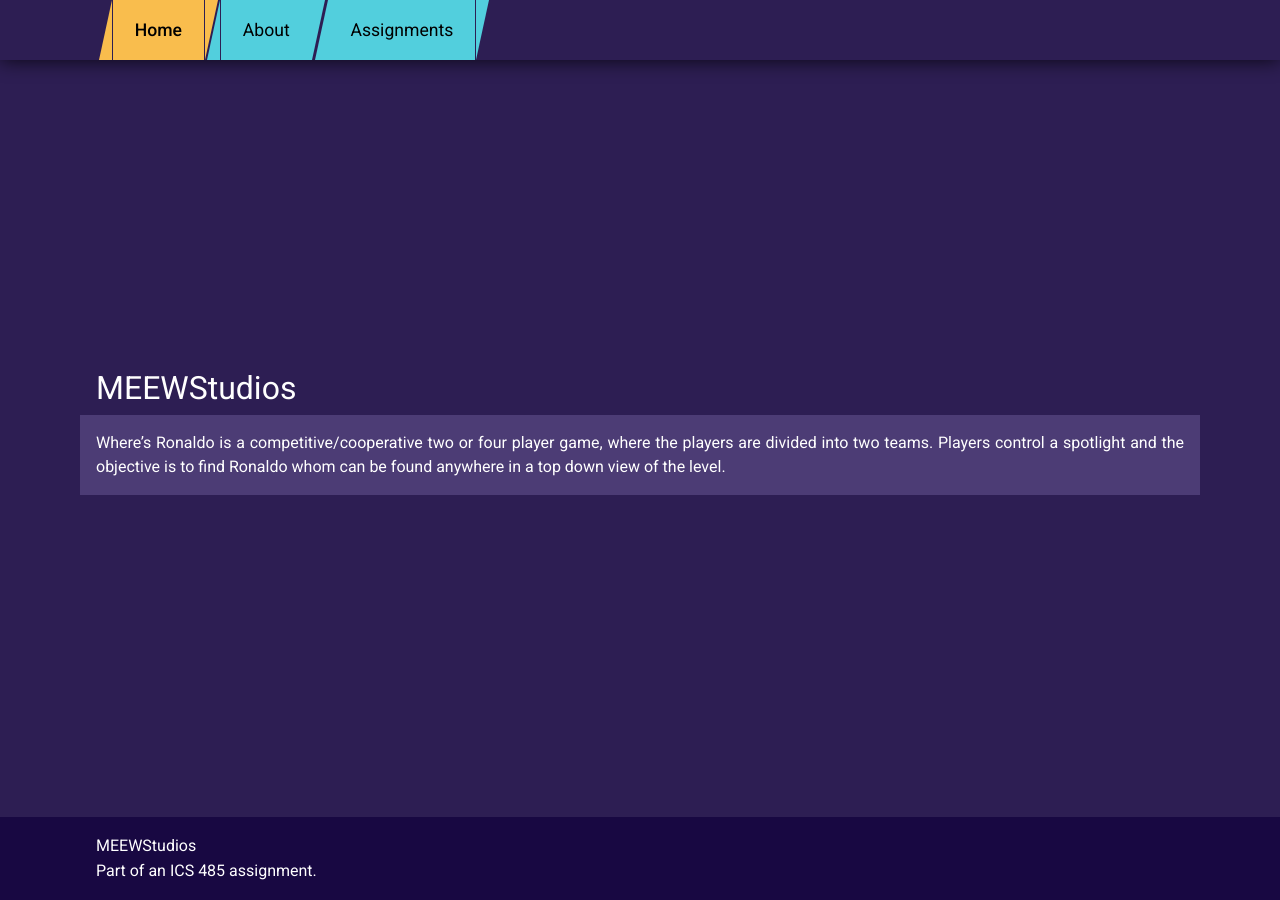
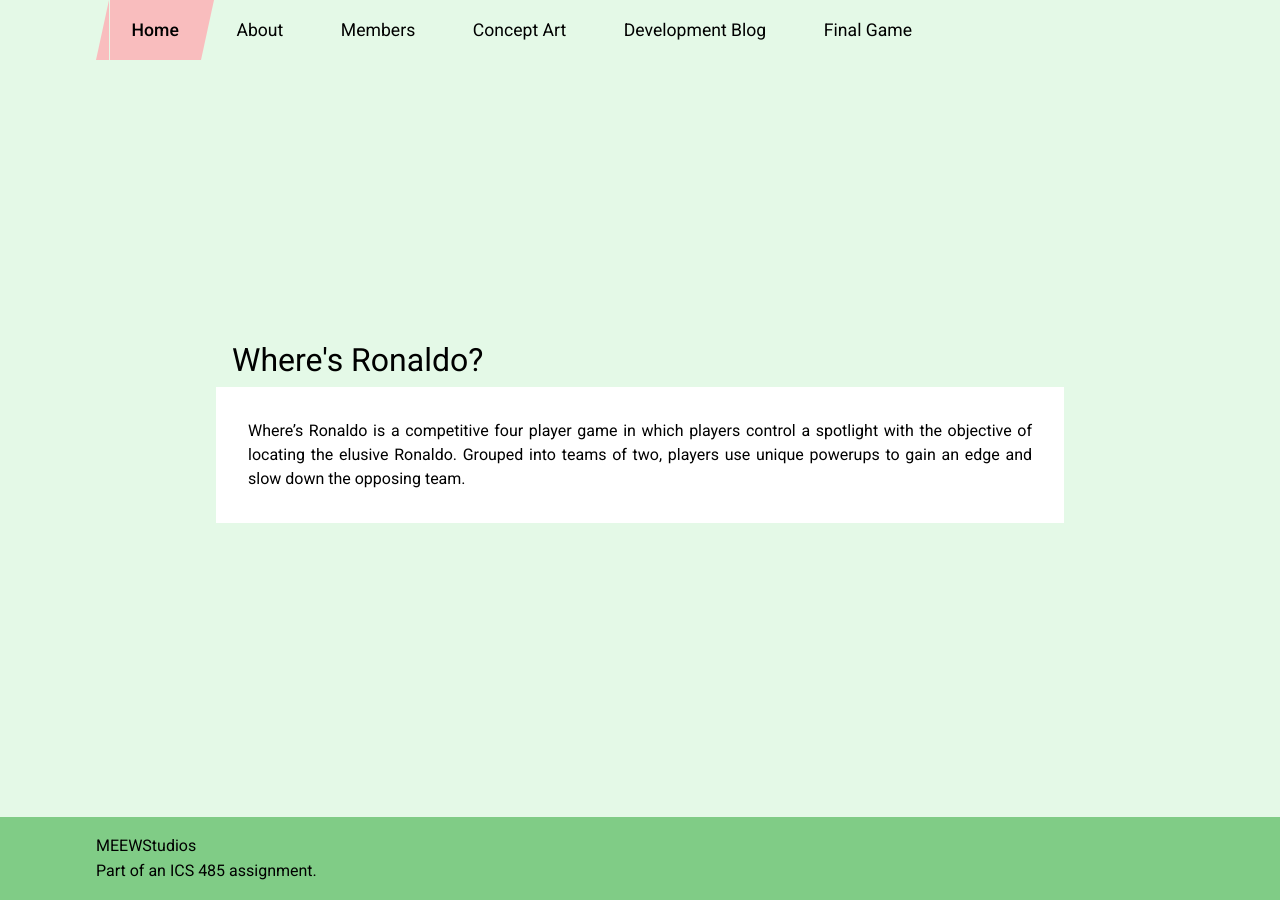
Before and after one commit to MEEWStudios/jekyll-testbed, a Jekyll site: the page built from index.md, in a window 1280 px wide. Built offline with Jekyll 4.4.1, drawn with Linux system fonts in a browser that asks for light colours.

Commit message:
Update theme and add content

```diff
--- a/_layouts/default.html
+++ b/_layouts/default.html
@@ -2,7 +2,7 @@
 <html>
 	<head>
 		<meta charset='UTF8'>
-		<title>{{page.title}}</title>
+		<title>{% if page.title %}{{page.title}} - {% endif %}{{site.title}}</title>
 		<link href='https://fonts.googleapis.com/css?family=Roboto:400,500&display=swap' rel='stylesheet'>
 		<link href='{{site.baseurl}}/style/index.css' rel='stylesheet'>
 		<script src='{{site.baseurl}}/script/index.js'></script>
@@ -11,7 +11,10 @@
 		<header>
 			<a href='{{site.baseurl}}/'><div>Home</div></a>
 			<a href='{{site.baseurl}}/about.html'><div>About</div></a>
-			<a href='{{site.baseurl}}/development/' data-loose><div>Assignments</div></a>
+			<a href='{{site.baseurl}}/members.html'><div>Members</div></a>
+			<a href='{{site.baseurl}}/art.html'><div>Concept Art</div></a>
+			<a href='{{site.baseurl}}/development/' data-loose><div>Development Blog</div></a>
+			<a href='{{site.baseurl}}/final.html'><div>Final Game</div></a>
 		</header>
 		{{content}}
 		<footer>
--- a/index.md
+++ b/index.md
@@ -1,9 +1,12 @@
 ---
 layout: default
+title: Home
 ---
 <main style='display: flex; flex-direction: column; justify-content: center;'>
-	<h1>MEEWStudios</h1>
-	<div class='container'>
-		<p>Where’s Ronaldo is a competitive/cooperative two or four player game, where the players are divided into two teams. Players control a spotlight and the objective is to find Ronaldo whom can be found anywhere in a top down view of the level.</p>
+	<div style='width: 75%; margin: 0 auto;'>
+		<h1>Where's Ronaldo?</h1>
+		<div class='container' style='padding: calc(var(--page-element-padding) * 2);'>
+			<p>Where’s Ronaldo is a competitive four player game in which players control a spotlight with the objective of locating the elusive Ronaldo. Grouped into teams of two, players use unique powerups to gain an edge and slow down the opposing team.</p>
+		</div>
 	</div>
 </main>
--- a/style/navigation.css
+++ b/style/navigation.css
@@ -1,10 +1,10 @@
 header {
 	--navigation-height: 3.75rem;
 	--navigation-angle-width: 0.85rem;
-	--navigation-spacing: 0.2rem;
-	--navigation-background: var(--theme-secondary-background);
-	--navigation-hover-background: var(--theme-secondary-light-background);
-	--navigation-active-background: var(--theme-secondary-dark-background);
+	--navigation-spacing: 0rem;
+	--navigation-background: transparent;
+	--navigation-hover-background: var(--theme-primary-dark-background);
+	--navigation-active-background: var(--theme-primary-light-background);
 	--navigation-color: var(--theme-secondary-color);
 
 	position: -webkit-sticky;
@@ -12,11 +12,11 @@ header {
 	top: 0;
 	display: flex;
 	background: var(--theme-primary-background);
-	box-shadow: 0 0 20px 0 rgba(0, 0, 0, 0.8);
 	user-select: none;
 	z-index: 1;
 }
 
+header span,
 header a {
 	position: relative;
 	display: inline-flex;
@@ -31,7 +31,8 @@ header a {
 	box-sizing: border-box;
 }
 
-header a:first-child {
+header a:first-child,
+header span:first-child {
 	margin-left: calc(var(--navigation-angle-width) + var(--navigation-spacing));
 }
 
--- a/style/style.css
+++ b/style/style.css
@@ -114,30 +114,11 @@ button:active {
 }
 
 footer {
-	--footer-peek-height: 1em;
 	--footer-line-height: 1.6em;
-	--footer-lines: 2;
 
-	position: -webkit-sticky;
-	position: sticky;
-	bottom: calc(calc(-1 * var(--page-element-padding) * 2 - var(--footer-line-height) * var(--footer-lines)) + var(--footer-peek-height));
 	margin-top: 0.75em;
 	padding: var(--page-element-padding) var(--page-margin);
 	background: var(--theme-primary-dark-background);
 	line-height: var(--footer-line-height);
-	transition: bottom 125ms;
 	user-select: none;
 }
-
-footer:hover {
-	bottom: 0;
-}
-
-footer:hover::before {
-	content: '';
-	position: absolute;
-	top: -3em;
-	left: 0;
-	width: 100%;
-	height: 3em;
-}
--- a/style/theme.css
+++ b/style/theme.css
@@ -1,15 +1,14 @@
 :root {
 	/* Theme Colors */
-	/* F44336 E6B347 E8EDBA 4BB19E 312A60 */
-	--theme-primary-background: #2D1E53;
-	--theme-primary-light-background: #4C3C75;
-	--theme-primary-dark-background: #180842;
-	--theme-primary-color: #FFF;
+	--theme-primary-background: #E4F9E7;
+	--theme-primary-light-background: #FFF;
+	--theme-primary-dark-background: #80CC86;
+	--theme-primary-color: #000;
 	--theme-secondary-background: #52CFDD;
 	--theme-secondary-light-background: #81DCE6;
 	--theme-secondary-dark-background: #44AAB5;
 	--theme-secondary-color: #000;
-	--theme-tertiary-background: #F9BD4D;
+	--theme-tertiary-background: #F9BDBE;
 	--theme-tertiary-light-background: #FAC96D;
 	--theme-tertiary-color: #000;
 
```
Also changed, not shown: about.md (added, +40 -0 lines).
